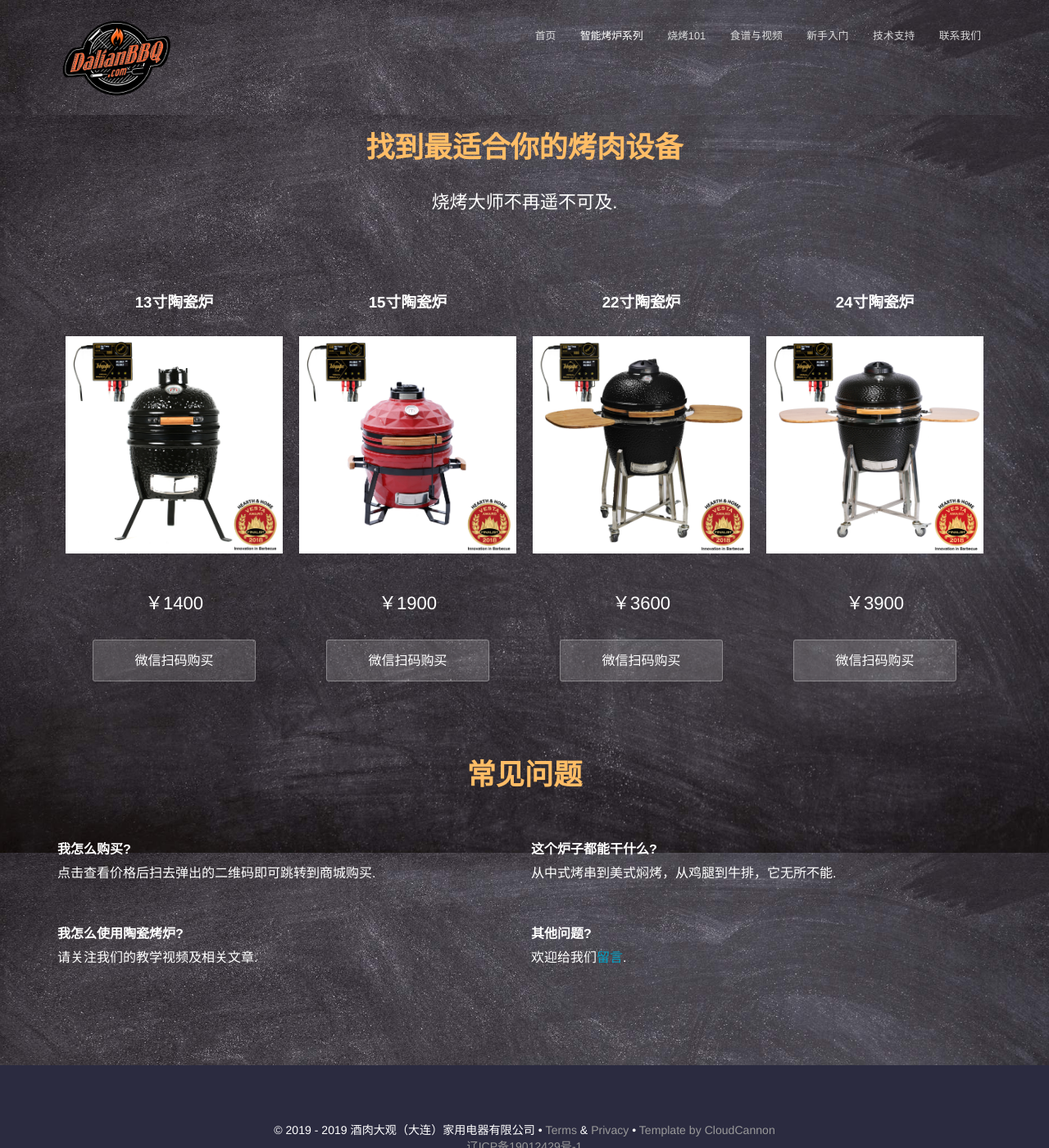
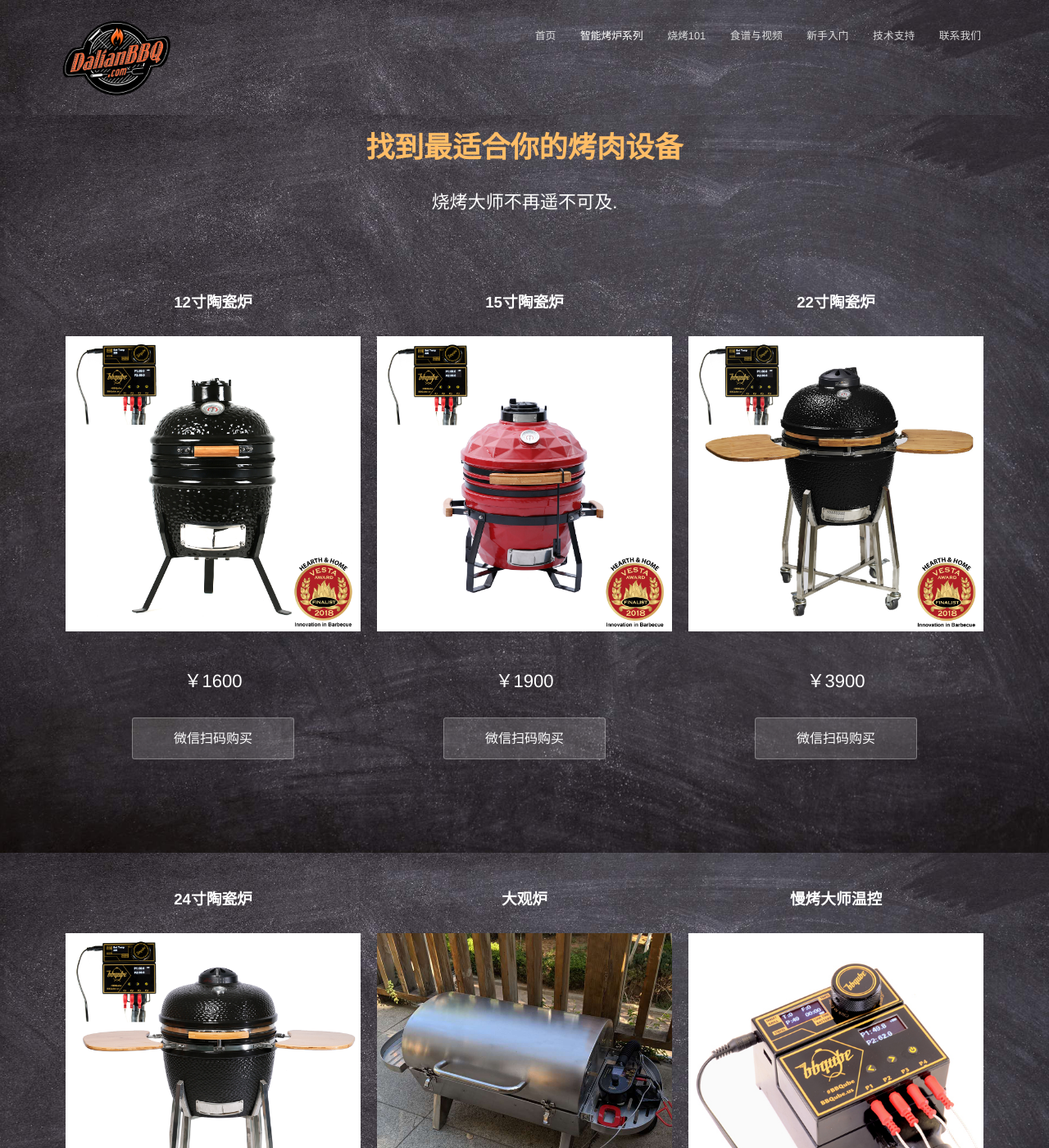
Before and after one commit to FingerLiu/dalianbbq.github.io, a Jekyll site: the page built from pricing.html, in a window 1280 px wide and 1400 px high. Shown: the whole window at 82% size. Built offline with Jekyll 4.4.1, drawn with Linux system fonts in a browser that asks for light colours; some of the changed text lies outside the part shown.

Commit message:
add new item
add bbqube and kamado-go into the item page

```diff
--- a/pricing.html
+++ b/pricing.html
@@ -2,12 +2,12 @@
 title: 酒肉大观美式BBQ - 世界领先的智能温控碳烤炉
 heading: 找到最适合你的烤肉设备
 description: 烧烤大师不再遥不可及.
-pricing_table:
-  - name: 13寸陶瓷炉
+pricing_table_l1:
+  - name: 12寸陶瓷炉
     features:
       - image: /images/jskamado-12.jpg
     call_to_action:
-        price: 1400
+        price: 1600
     id: kmd13
     qr: /images/kmd13-qr-code.png
   - name: 15寸陶瓷炉
@@ -21,17 +21,33 @@ pricing_table:
     features:
     - image: /images/jskamado-22.jpg
     call_to_action:
-        price: 3600
+        price: 3900
     id: kmd22
     qr: /images/kmd22-qr-code.png
+
+
+pricing_table_l2:
   - name: 24寸陶瓷炉
     features:
-    - image: /images/jskamado-24.jpg
+      - image: /images/jskamado-24.jpg
     call_to_action:
-        price: 3900
+        price: 4200
     id: kmd24
     qr: /images/kmd24-qr-code.png
-
+  - name: 大观炉
+    features:
+      - image: /images/Kamado-Go-01_thumbnail.jpg
+    call_to_action:
+        price: 2590
+    id: kmdgo
+    qr: /images/kgo1-qr-code.png
+  - name: 慢烤大师温控
+    features:
+      - image: /images/BBQube_Thumbnail.jpg
+    call_to_action:
+        price: 900
+    id: bbqubebt
+    qr: /images/bbqube-qr-code.png
 
 faq:
   - question: 我怎么购买?
@@ -44,7 +60,7 @@ faq:
     answer:  欢迎给我们<a href="/contact/">留言</a>.
 ---
 <div class="plans">
-	{% for plan in page.pricing_table %}
+	{% for plan in page.pricing_table_l1 %}
 		<ul class="plan">
 			<li">
 				<h3>{{ plan.name }}</h3>
@@ -62,6 +78,24 @@ faq:
 	{% endfor %}
 </div>
 
+<div class="plans">
+	{% for plan in page.pricing_table_l2 %}
+		<ul class="plan">
+			<li">
+				<h3>{{ plan.name }}</h3>
+			</li>
+			{% for feature in plan.features %}
+				<li {% if feature.highlight %} class="highlighted"{% endif %}><img src="{{feature.image}}" alt="" /></li>
+			{% endfor %}
+
+      {% if plan.call_to_action %}
+        <li class="pricing-cta"><p>￥{{plan.call_to_action.price}}</p></li>
+        <li class="button alt"><a id="{{plan.id}}" onclick="showprice('{{plan.qr}}')">微信扫码购买</a>
+        </li>
+      {% endif %}
+    </ul>
+	{% endfor %}
+</div>
 <!-- The Modal -->
 <div id="priceview" class="modal">
 
```
Also changed, not shown: images/BBQube_Thumbnail.jpg (added), images/Kamado-Go-01_thumbnail.jpg (added), images/Kamado_GO.jpg (added), images/bbqube-qr-code.png (added), images/kgo1-qr-code.png (added).
